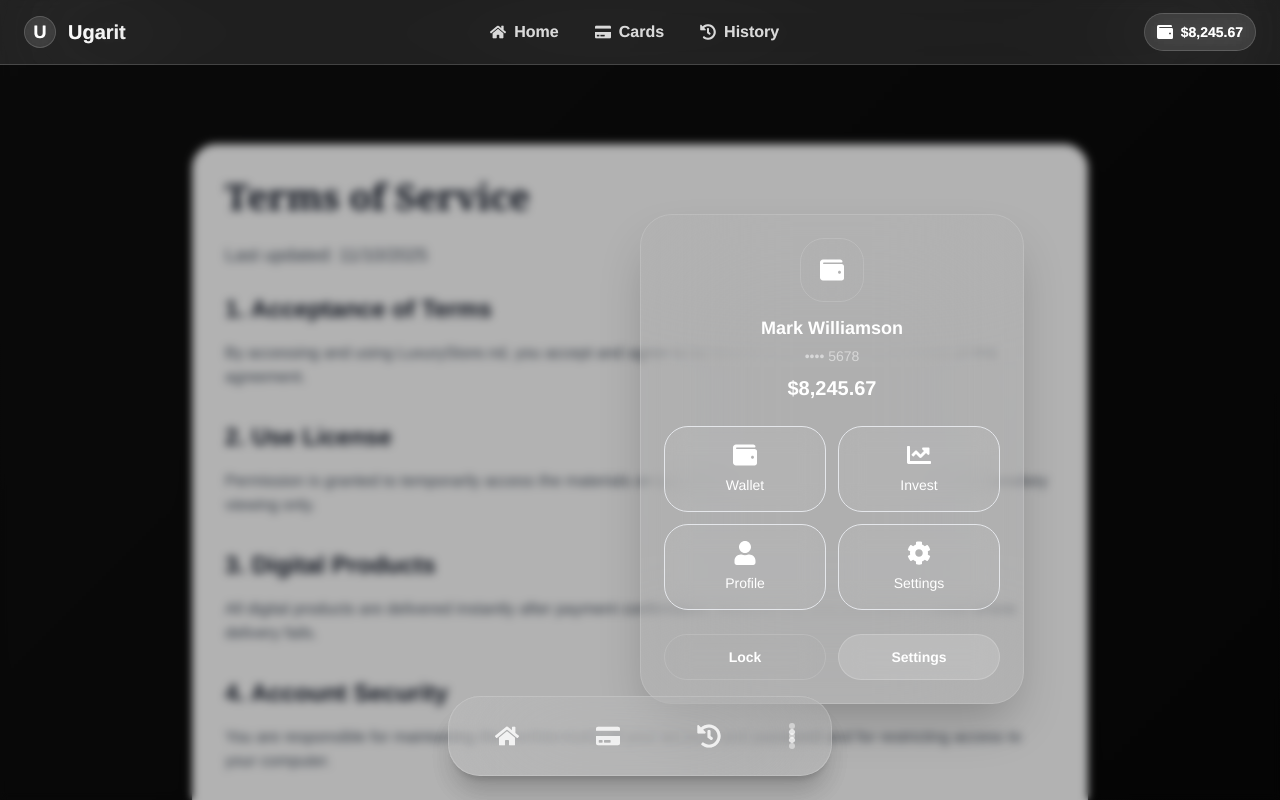
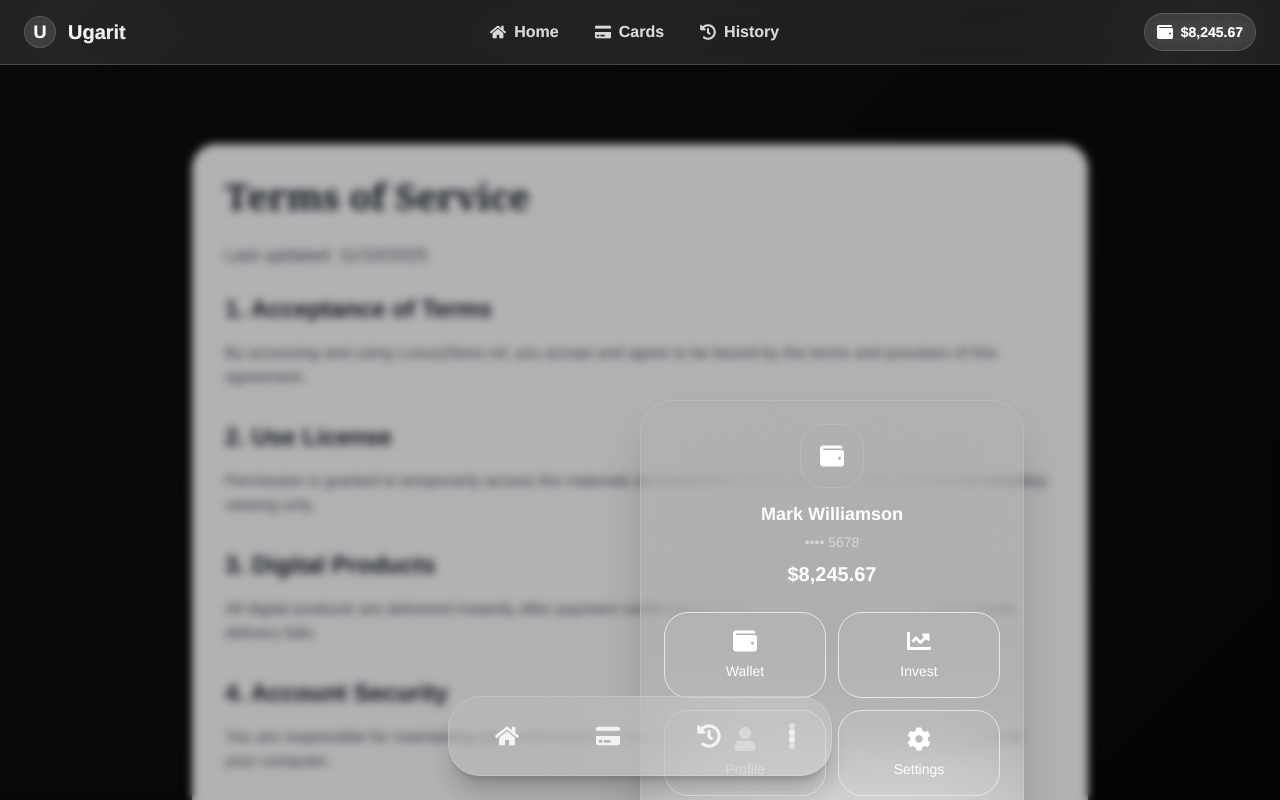
Before and after one commit to nadoor6/luxury-digital-store, a Next.js app: page /terms in a window 1280 px wide. Both pictures are taken after a click on the button 791 px from the left and 736 px from the top of the page. Shown: the top 800 px of the page. Built offline with nearby package versions, Linux system fonts and the light colour scheme; a web font is replaced by a local one.

Commit message:
menu fix

```diff
--- a/components/Header.tsx
+++ b/components/Header.tsx
@@ -110,7 +110,7 @@ export default function Header() {
         </motion.div>
       </div>
 
-      {/* Full Screen Ultra Transparent Liquid Glass Menu */}
+      {/* Fixed Full Screen Liquid Glass Menu - Properly Positioned */}
       <AnimatePresence>
         {isMenuOpen && (
           <motion.div
@@ -123,13 +123,13 @@ export default function Header() {
             {/* More Transparent Backdrop */}
             <div className="absolute inset-0 bg-black/30 backdrop-blur-sm" />
 
-            {/* Menu Content */}
+            {/* Menu Content - Fixed Positioning */}
             <motion.div
-              initial={{ scale: 0.8, opacity: 0, y: 100 }}
-              animate={{ scale: 1, opacity: 1, y: 0 }}
-              exit={{ scale: 0.8, opacity: 0, y: 100 }}
+              initial={{ opacity: 0, scale: 0.9, y: 20 }}
+              animate={{ opacity: 1, scale: 1, y: 0 }}
+              exit={{ opacity: 0, scale: 0.9, y: 20 }}
               transition={{ type: "spring", damping: 25, stiffness: 300 }}
-              className="absolute bottom-24 left-1/2 transform -translate-x-1/2 w-[90%] max-w-sm"
+              className="fixed top-1/2 left-1/2 transform -translate-x-1/2 -translate-y-1/2 w-[85%] max-w-sm z-50"
               onClick={(e) => e.stopPropagation()}
             >
               {/* Ultra Transparent Liquid Glass Menu Card */}
```
